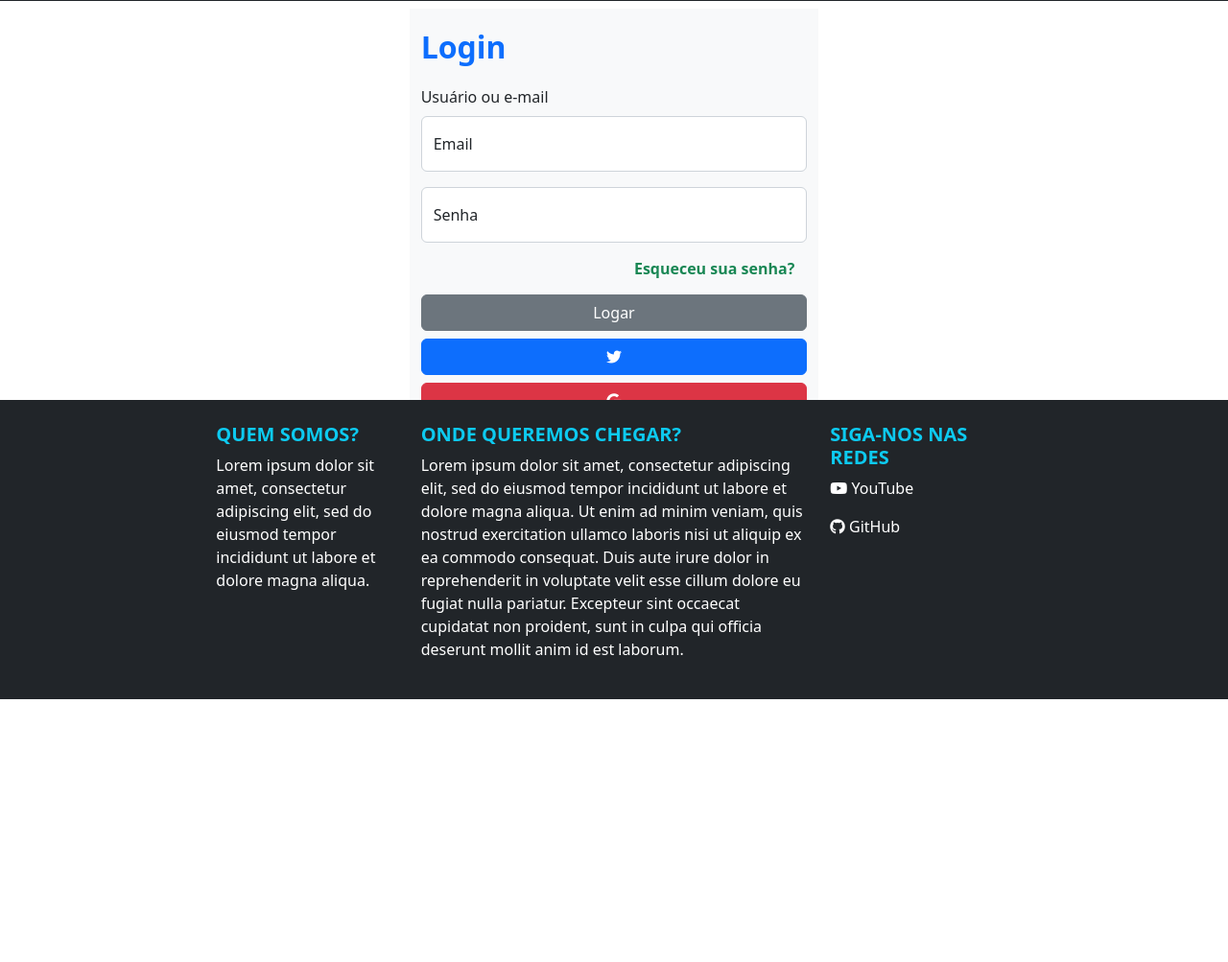
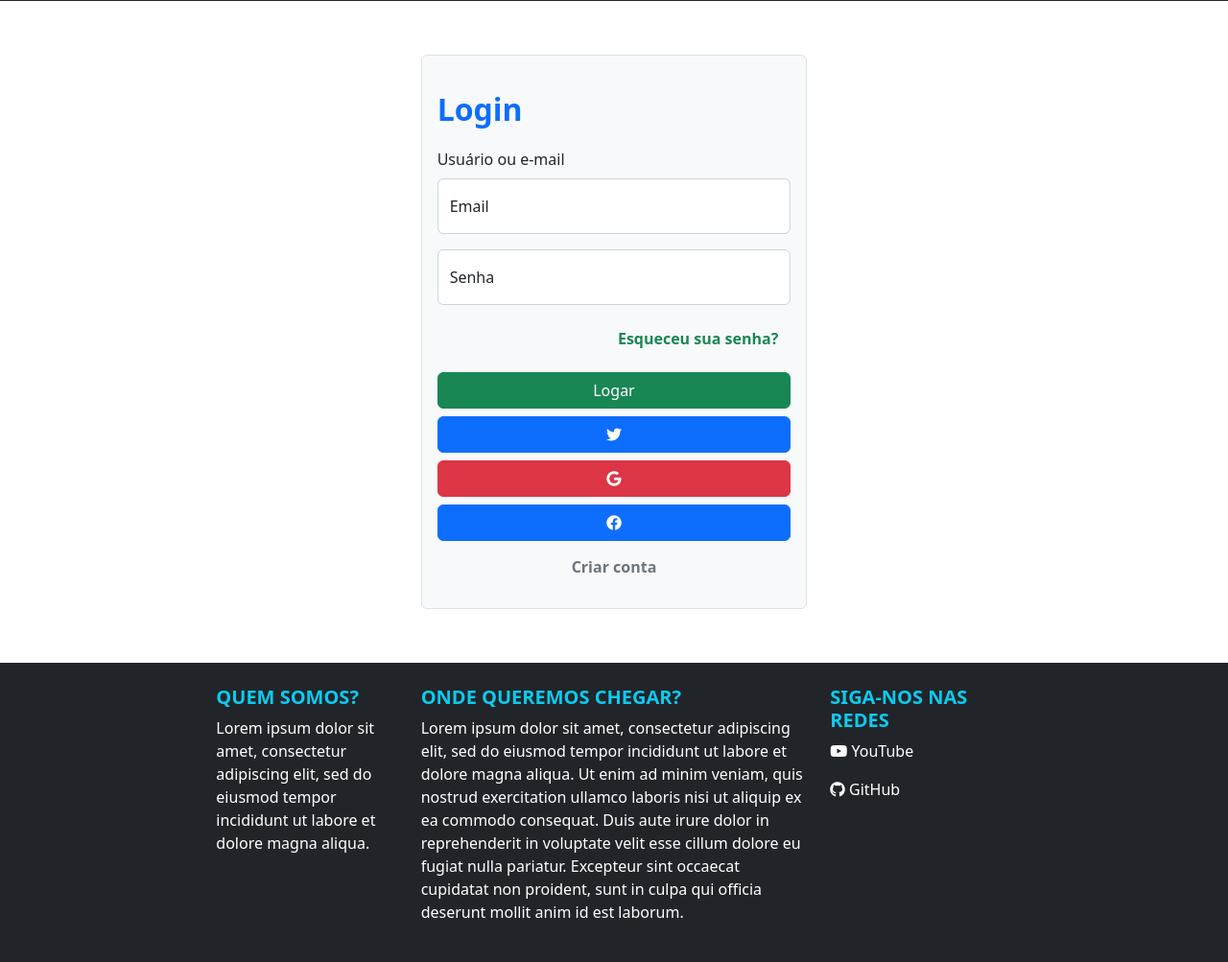
Before and after one commit to emilioeiji/blog, a Django app: page /login/ in a window 1280 px wide. Shown: the part 71-1074 px from the top of the page at 96% size. Before the commit the page ends 800 px from the top, so only its background shows below. Run offline with Django 4.2, Linux system fonts and the light colour scheme; some libraries are stand-ins or nearby versions.

Commit message:
Concluido o laytou da pagina de login.

```diff
--- a/autenticacao/templates/autenticacao/login.html
+++ b/autenticacao/templates/autenticacao/login.html
@@ -27,8 +27,9 @@
         <div class="row justify-content-center">
           <div class="col-xl-8">
             <div class="row justify-content-center">
-              <div class="col-md-6 bg-light">
+              <div class="col-md-6">
 
+                <div class="card-body my-5 border rounded bg-light p-3">
                   <div class="mt-3">
                     <span class="fw-bold fs-2 text-primary">Login</span>
                   </div>
@@ -50,7 +51,7 @@
                       <label for="idSenhaLogin">Senha</label>
                     </div>
 
-                  <div class="my-2 text-end">
+                    <div class="my-3 text-end">
                       <a class="btn" href="#">
                       <span class="text-success fw-bold">
                         Esqueceu sua senha?
@@ -59,7 +60,7 @@
                     </div>
 
                     <div class="d-grid mt-2">
-                    <button class="btn btn-secondary" type="button">
+                      <button class="btn btn-success" type="button">
                         Logar
                       </button>
                     </div>
@@ -89,6 +90,7 @@
                     </div>
 
                   </form>
+                </div>
 
               </div>
             </div>
@@ -97,7 +99,7 @@
       </div>
     </main>
 
-    {% include 'fragments/footer.html' with var_position='fixed-bottom' %}
+    {% include 'fragments/footer.html' with var_position='position-sticky' %}
 
     <script src="https://cdn.jsdelivr.net/npm/bootstrap@5.2.3/dist/js/bootstrap.bundle.min.js" integrity="sha384-kenU1KFdBIe4zVF0s0G1M5b4hcpxyD9F7jL+jjXkk+Q2h455rYXK/7HAuoJl+0I4" crossorigin="anonymous"></script>
   </body>
```
Lines whose indentation alone changed are shown as unchanged.
